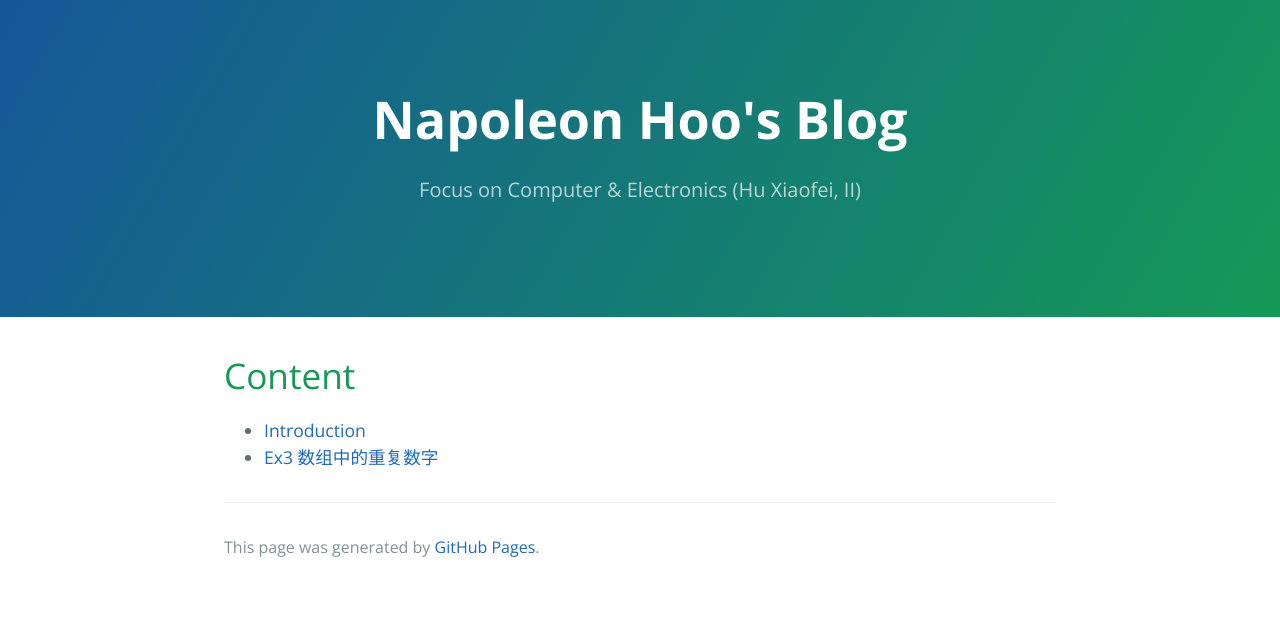
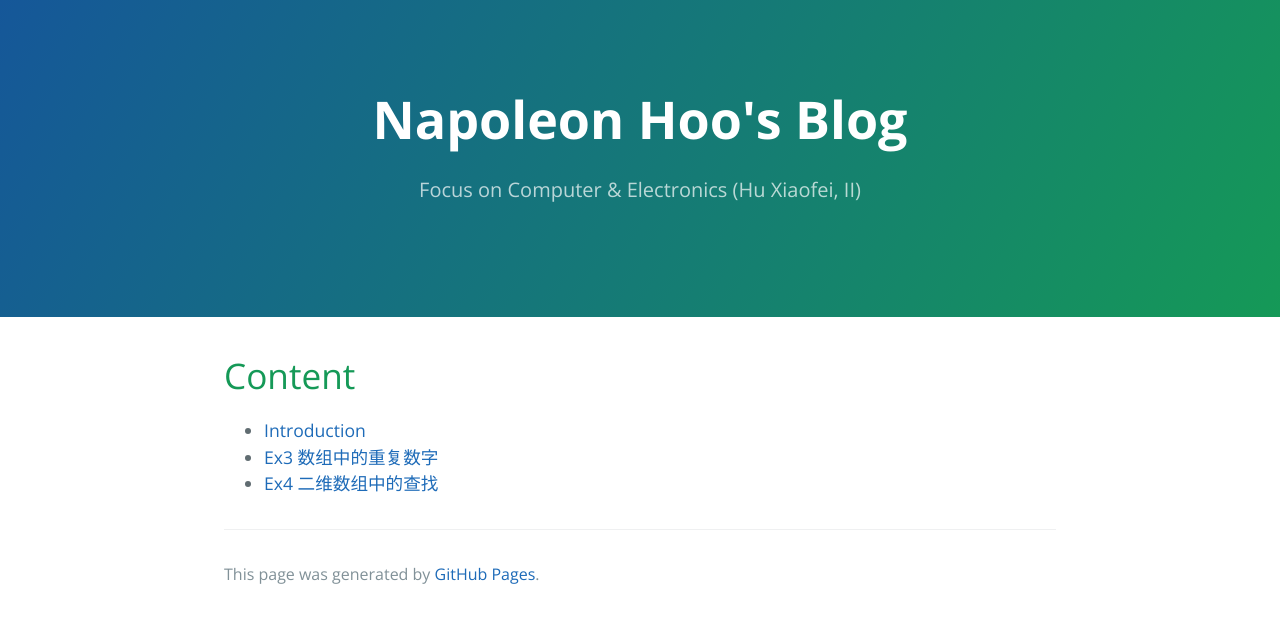
Before and after one commit to napoleonhoo/napoleonhoo.github.io, a Jekyll site: the page built from CodeInterview_LeetCode.md, in a window 1280 px wide. Shown: the top 623 px of the page. Built offline with Jekyll 4.4.1, drawn with Linux system fonts in a browser that asks for light colours.

Commit message:
add url to ex4 of leetcode & offer

```diff
--- a/CodeInterview_LeetCode.md
+++ b/CodeInterview_LeetCode.md
@@ -5,3 +5,4 @@ layout: default
 # Content
 - [Introduction](./CodeInterview_LeetCode/Introduction.html)
 - [Ex3 数组中的重复数字](./CodeInterview_LeetCode/Ex3.html)
+- [Ex4 二维数组中的查找](./CodeInterview_LeetCode/Ex4.html)
```
